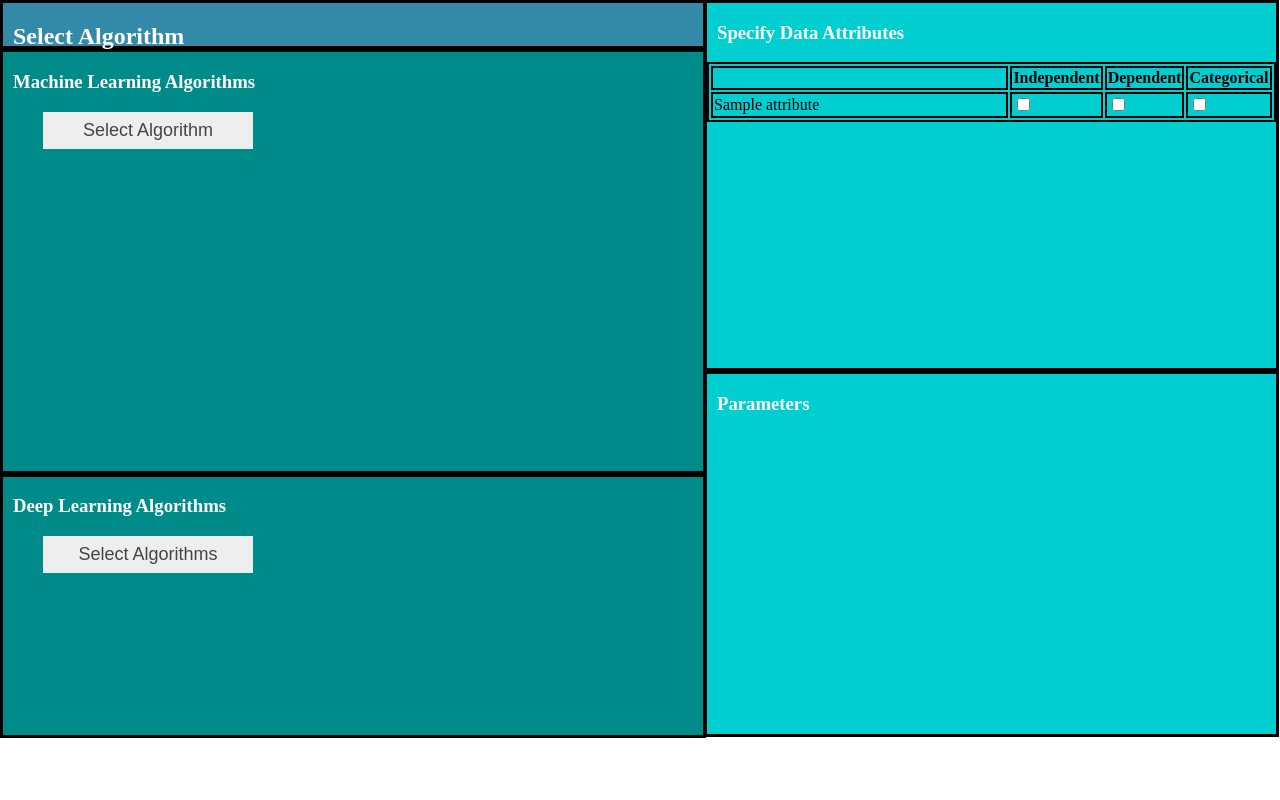
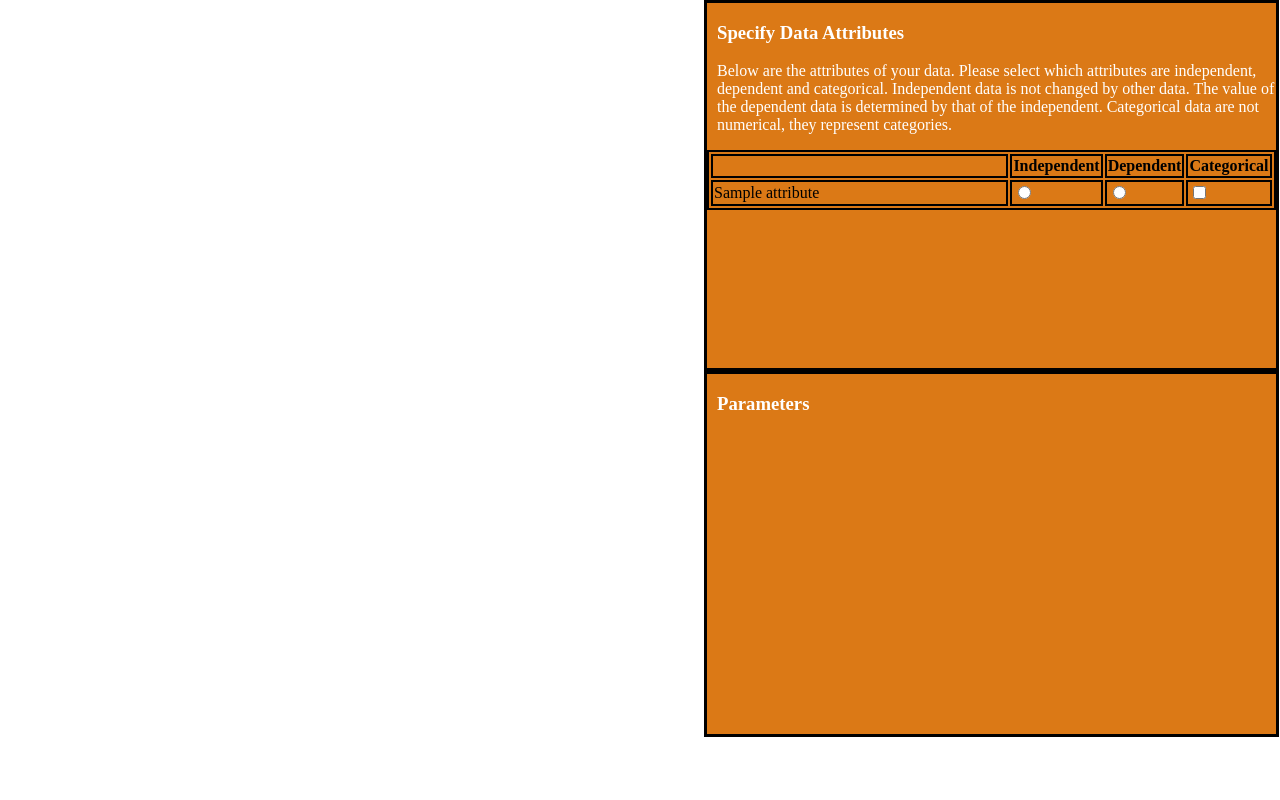
Before and after one commit to RishiCSE128/QuickML, a Flask app: template webapp/templates/home.html in a window 1280 px wide. Shown: the part 62-862 px from the top of the page. Run offline with Flask 2, Linux system fonts and the light colour scheme; the template is opened without the code that fills it: most values are stand-ins (such as "Sample title", 1, 10 or a date in 2020); parts of the project's set-up code (start-up, migrations or seed data) failed here and were passed over.

Commit message:
adding UI

```diff
--- a/webapp/static/stylesheet.css
+++ b/webapp/static/stylesheet.css
@@ -7,7 +7,7 @@ h1 {
 	color: white;
 	padding-left: 15px;
 }
-h3, h2 {
+h3, h2, p {
 	color: white;
 	padding-left: 10px;
 }
@@ -20,7 +20,7 @@ ul {
 }
 table, td, th{
 	width:100%;
-	border:2px solid;
+	border:2px solid black;
 }
 .header {
 	width: 99.4%;
@@ -67,7 +67,7 @@ table, td, th{
 	width: 98.7%;
 	height: 30%;
 	float:  left;
-	background-color: darkturquoise;
+	background-color: #db7916;
 	border-collapse: collapse;
 	border-style: solid;
 }
--- a/webapp/templates/base.html
+++ b/webapp/templates/base.html
@@ -13,7 +13,7 @@
 
 <!--============================ LEFT CONTAINER ============================ -->
 
-
+{% block leftcontent %}
 	<div class="leftcontainer">
 		<div class = "leftpaneheader">
 			<h2>Select Algorithm</h2>
@@ -61,11 +61,11 @@
  				</div>
 		</div>
 	</div>
-
+{% endblock %}
 
 
  <!--============================ RIGHT CONTAINER ============================ -->
- {% block content %}
+ {% block rightcontent %}
 
 	<div class ="rightcontainer">
 		<div class = "rightpane" style="display:none" id="appear1">
--- a/webapp/templates/home.html
+++ b/webapp/templates/home.html
@@ -2,7 +2,7 @@
 {% block title %} Input Data {% endblock %}
 
 
-{% block content %}
+{% block rightcontent %}
 
 <div class="rightcontainer">
     <div class="rightpane" style="display:none" id="appear1">
@@ -15,6 +15,13 @@
 
     <div class='rightpane' , style="height:45.65%">
         <h3>Specify Data Attributes</h3>
+        <p>
+            Below are the attributes of your data. Please select which attributes
+            are independent, dependent and categorical. Independent data is not changed by other
+            data. The value of the dependent data is determined by that of the independent. Categorical
+            data are not numerical, they represent categories.
+        </p>
+
         <table>
             <tr>
                 <th></th>
@@ -24,12 +31,12 @@
             </tr>
 
             {% for i in attributes: %}
-            <tr>
-                <td>{{i}}</td>
-                <td><input type="checkbox"></td>
-                <td><input type="checkbox"></td>
-                <td><input type="checkbox"></td>
-            </tr>
+                <tr>
+                    <td>{{i}}</td>
+                    <td><input type="radio"  name = 'test_{{attributes.index(i)}}' value = "Independent"></td>
+                    <td><input type="radio"  name = 'test_{{attributes.index(i)}}' value = "Dependent"></td>
+                    <td><input type="checkbox"></td>
+                </tr>
             {% endfor %}
 
         </table>
@@ -40,3 +47,5 @@
 </div>
 
 {% endblock %}
+
+{% block leftcontent%} {% endblock %}
```
Also changed, not shown: 1 other file.
